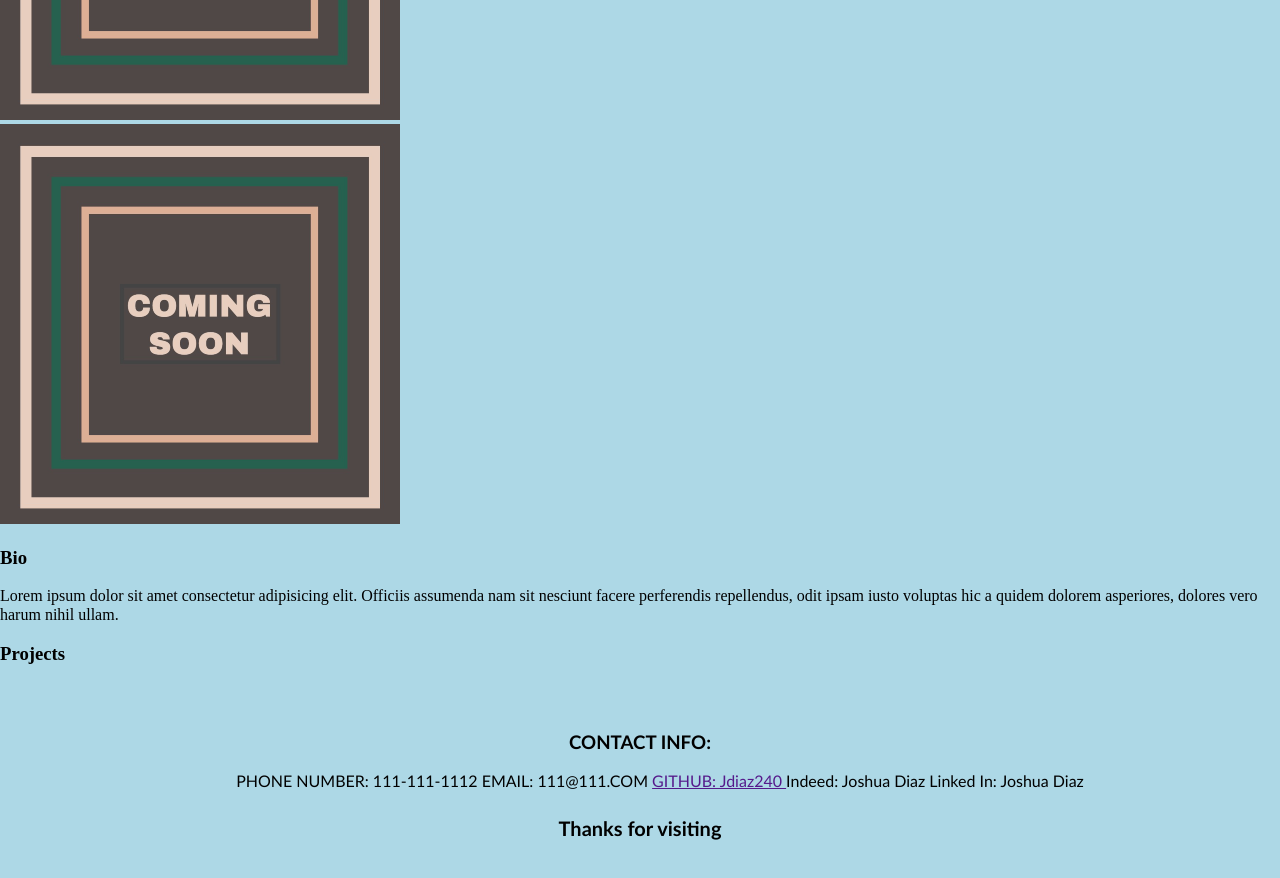
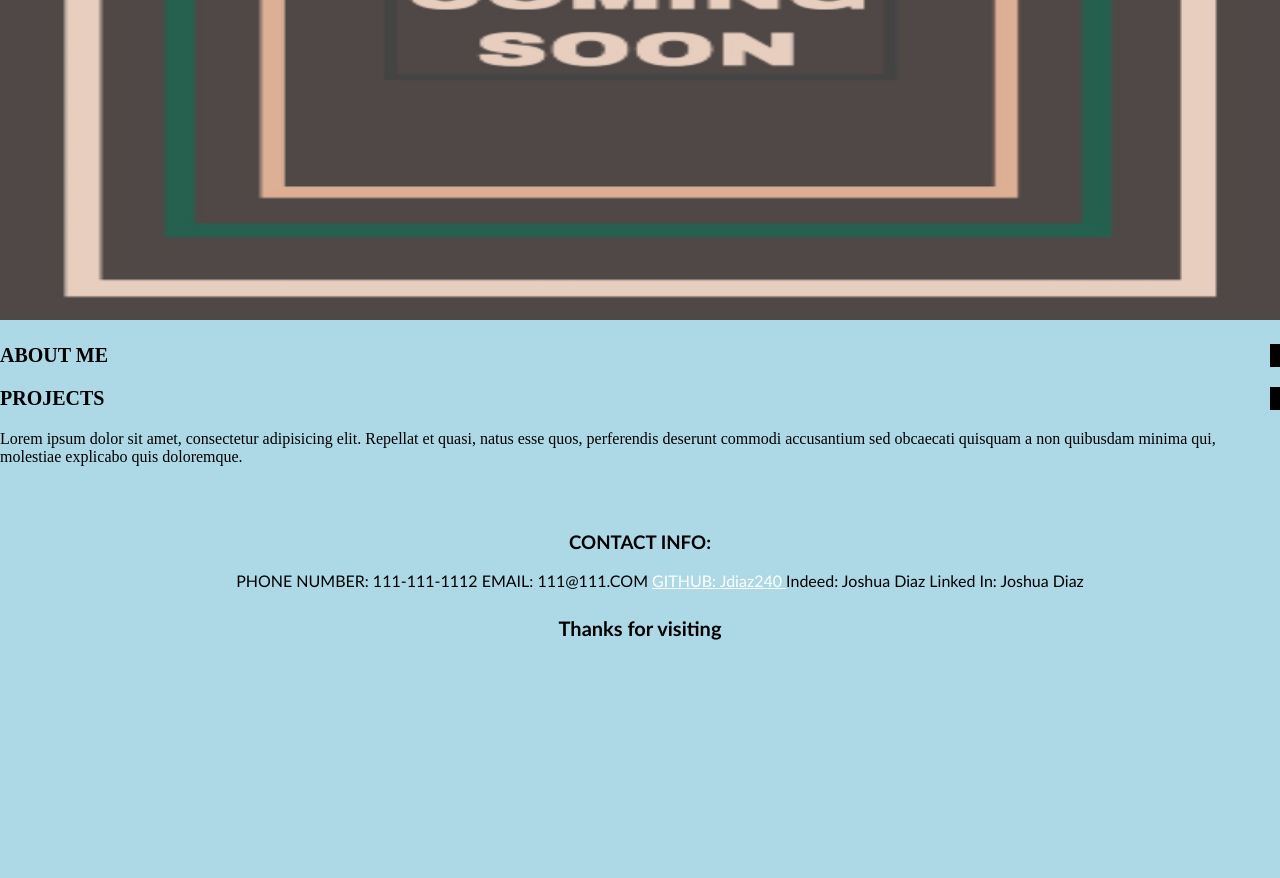
Before and after one commit to Jdiaz240/Josh-s-Portfolio, a plain HTML site: page index.html in a window 1280 px wide. Shown: the part 400-1278 px from the top of the page. After the commit the page ends 1096 px from the top, so only its background shows below. Drawn offline with Linux system fonts and the light colour scheme.

Commit message:
changed semantic tags and removed unneeded html and CSS code

```diff
--- a/assets/css/style.css
+++ b/assets/css/style.css
@@ -1,7 +1,3 @@
-/* * {
-    background-color: #9AD0EC;
-} */
-
 body {
     background-color: lightblue;
 }
@@ -33,9 +29,31 @@ header nav {
 header nav ul li {
    display: inline-block;
    list-style: none;
+
 }
 
-.image {
+a {
+    color: white;
+}
+
+aside {
+    border-right: 10px solid black;
+
+}
+
+#biography h3 {
+    font-size: 20px;
+}
+
+#projects h3 {
+    font-size: 20px;
+}
+
+article {
+
+}
+
+img {
     height: 600px;
     width: 100%;
 }
--- a/index.html
+++ b/index.html
@@ -30,20 +30,19 @@
 
     <img src="./assets/images/image_1.png" alt="placeholder image">
 
-    <main>
-        <section id="biography">
-            <img src="./assets/images/image_1.png" alt="placeholder image">
-            <h3>Bio</h3>
-            <P>Lorem ipsum dolor sit amet consectetur adipisicing elit. Officiis assumenda nam sit nesciunt facere perferendis repellendus, odit ipsam iusto voluptas hic a quidem dolorem asperiores, dolores vero harum nihil ullam.
-            </P>
-        </section>
-    </main>
+    <aside id="biography" >
+            <h3>ABOUT ME</h3>
+    </aside>
+    <aside id="projects">
+            <h3>PROJECTS</h3>
+    </aside>
 
-    <main>
-        <article id="projects"></article>
-        <h3>Projects</h3>
-        </article>
-    </main>
+    <article>
+        <p>Lorem ipsum dolor sit amet, consectetur adipisicing elit.
+            Repellat et quasi, natus esse quos, perferendis deserunt commodi
+            accusantium sed obcaecati quisquam a non quibusdam minima qui,
+            molestiae explicabo quis doloremque.</p>
+    </article>
 
     <footer>
         <section id="contact">
```
